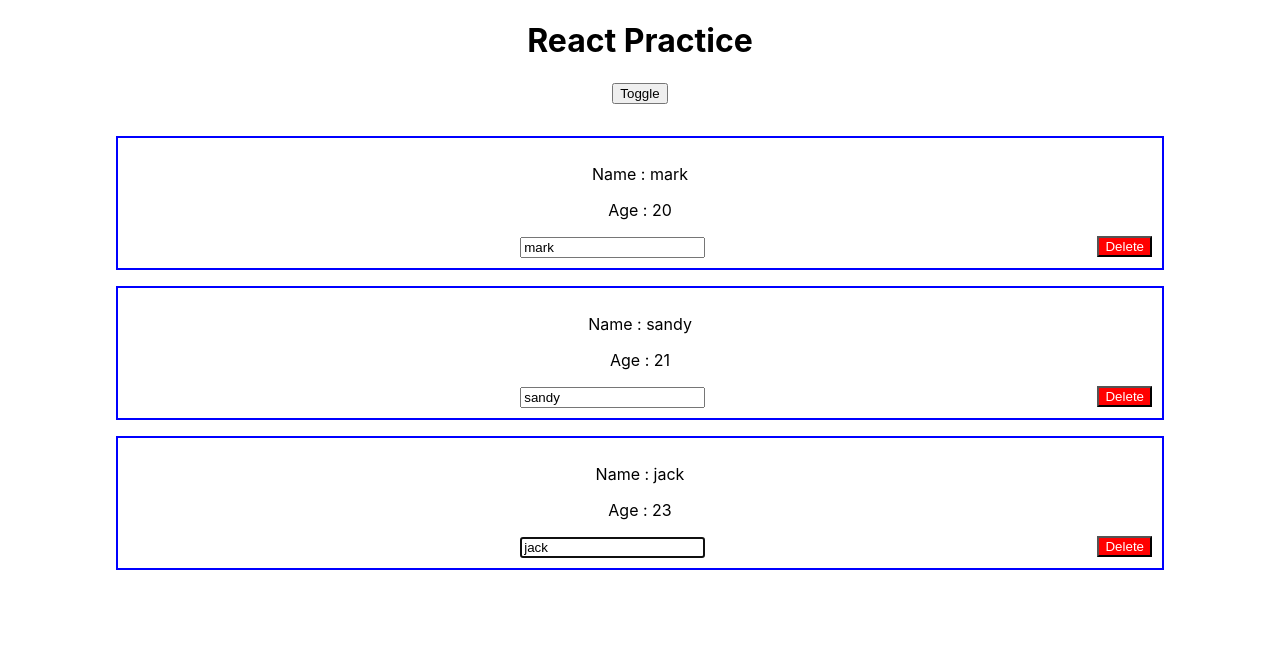
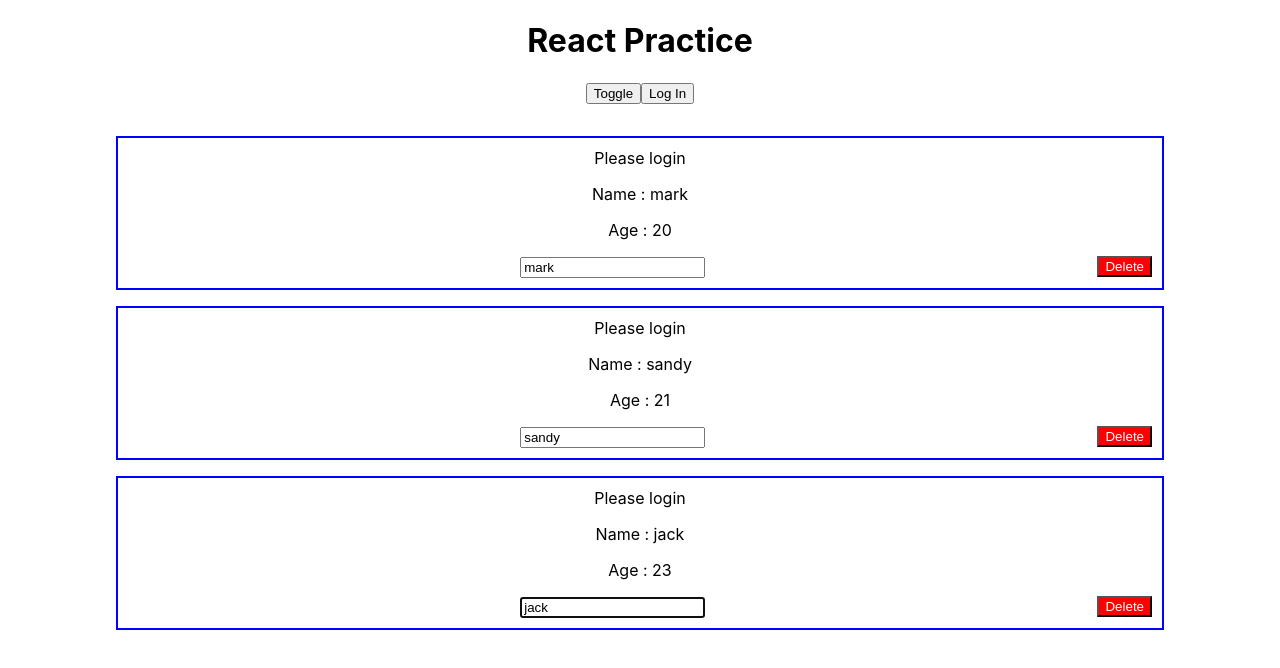
Before and after one commit to HarishTagadghar/react-practice, a React (Create React App) app: page / in a window 1280 px wide. Shown: the top 668 px of the page. Built offline with nearby package versions, Linux system fonts and the light colour scheme.

Commit message:
using context api which helps us to directly change the content o deep placed child without interrputing the middle components

```diff
--- a/src/App.js
+++ b/src/App.js
@@ -4,6 +4,7 @@ import Cockpit from './components/Cockpit';
 // import ErrorBoundary from './components/ErrorBoundary';
 // import Person from './components/Person'
 import Persons from './components/Persons';
+import AuthContext from './context/Auth-context';
 
 class App extends React.Component {
 state = {
@@ -12,7 +13,8 @@ state = {
     {name:"sandy",age:21},
     {name:"jack",age:23}
   ],
-  toggle:false
+  toggle:false,
+  authenticated:false
 }
  handleChange = (e,i) => {
   let person = this.state.persons[i];
@@ -20,6 +22,10 @@ state = {
   let  persons = [...this.state.persons]
   persons[i] = person
   this.setState({persons})
+  }
+
+  loginHandler = () => {
+    this.setState({authenticated : !this.state.authenticated})
   }
 
   render() {
@@ -37,6 +43,7 @@ state = {
       }
     return (
             <div className="center">
+              <AuthContext.Provider value={{authenticated:this.state.authenticated , login : this.loginHandler}}>
 
               <Cockpit clicked={handletoggle} />
              {this.state.toggle ? (
@@ -48,6 +55,9 @@ state = {
 
               </div>
              ) : null}
+
+              </AuthContext.Provider>
+
             </div>
     )
   }
--- a/src/components/Cockpit.js
+++ b/src/components/Cockpit.js
@@ -1,5 +1,5 @@
 import React , {useEffect ,useState} from 'react';
-
+import AuthContext from '../context/Auth-context';
 // class Cockpit extends React.Component {
 //     render() {
 //         return (
@@ -24,11 +24,13 @@ setTimeout(() => {
     setShow(false)
 }, 2000);
 } , [])
-console.log(show);
     return (
         <div className="cockpit">
         <h1 >React Practice</h1>
           <button ref={refElement} onClick={props.clicked} className="cockpit">Toggle</button>
+            <AuthContext.Consumer>
+                {(context) => <button onClick={context.login}>Log In</button>}
+            </AuthContext.Consumer>
         <div>
             {show ? 'WAIT FOR 2 SEC' : null}
         </div>
--- a/src/components/Person.js
+++ b/src/components/Person.js
@@ -1,6 +1,7 @@
 import React from 'react';
 import '../App.css';
-import propTypes from 'prop-types'
+import propTypes from 'prop-types';
+import AuthContext from '../context/Auth-context';
 class Person extends React.Component {
     constructor(props) {
         super(props)
@@ -14,6 +15,9 @@ class Person extends React.Component {
 
         return (
             <div className="box cockpit">
+            <AuthContext.Consumer>
+                {(context)=>  context.authenticated ? 'Authenticate!' : 'Please login'}
+            </AuthContext.Consumer>
                 <p>Name : {this.props.name} </p>
                 <p>Age : {this.props.age} </p>
                 <input type="text" ref={this.referenceElement} onChange={this.props.changed} value={this.props.name}/>
--- /dev/null
+++ b/src/context/Auth-context.js
@@ -0,0 +1,8 @@
+import React from 'react';
+
+const AuthContext =  React.createContext({
+    authenticated:false,
+    login : () => {}
+})
+
+export default AuthContext
```
